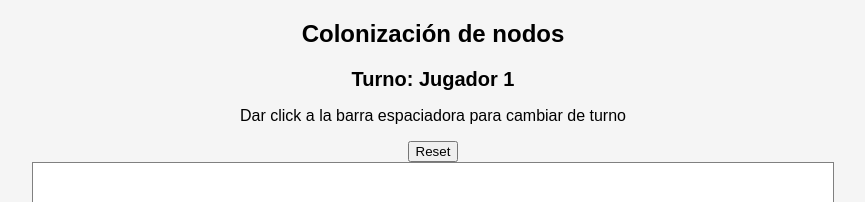
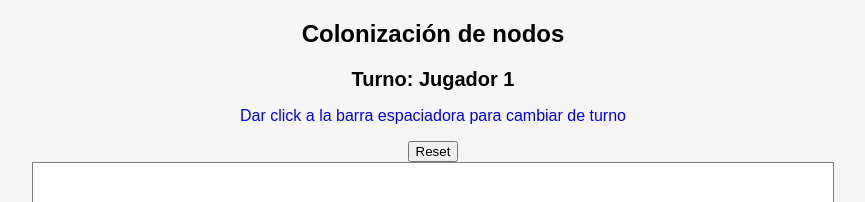
Before and after one commit to jlgrr-up/infecciongrafo, a plain HTML site: page index.html in a window 1280 px wide. Shown: the top 202 px of the page, without its empty margins (207-1072 px from the left). Drawn offline with nearby package versions, Linux system fonts and the light colour scheme.

Commit message:
le pse leyenda azul

```diff
--- a/index.html
+++ b/index.html
@@ -16,7 +16,7 @@
 <p id="turn">Turno: Jugador 1</p>
 
 <!--- <p>Instrucciones: En este juego, cada jugador toma turnos para infectar un nodo en el grafo. El objetivo es ser el último jugador en infectar un nodo. Si un jugador no puede infectar ningún nodo, pierde.</p> -->
-<p>Dar click a la barra espaciadora para cambiar de turno</p>
+<p id="instructions">Dar click a la barra espaciadora para cambiar de turno</p>
 
 <button onclick="resetGame()">Reset</button>
 
--- a/style.css
+++ b/style.css
@@ -17,3 +17,9 @@ font-size:20px;
 font-weight:bold;
 margin-bottom:10px;
 }
+
+#instructions{
+font-size:16px;
+font-weight: lighter;
+color: blue;
+}
```
